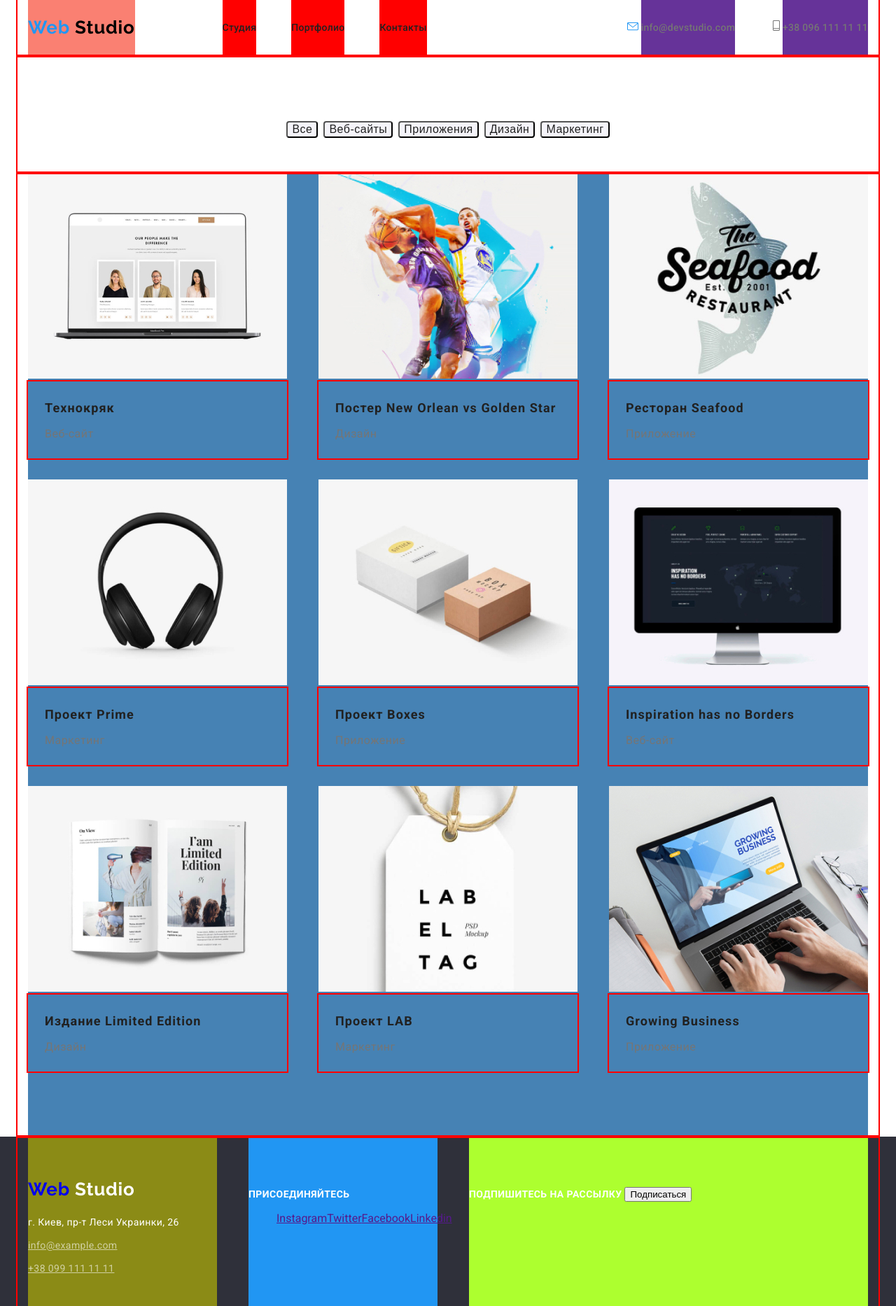
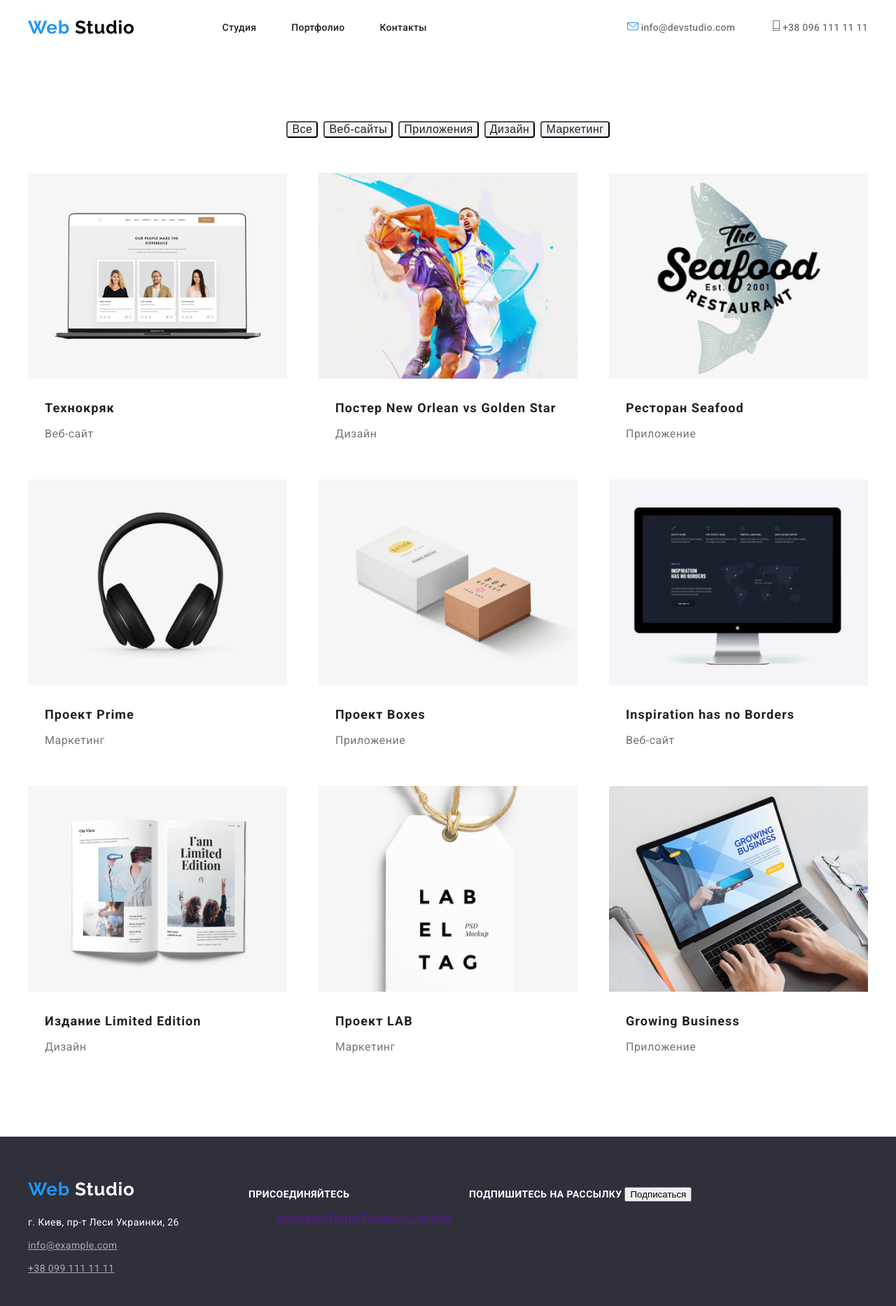
Before and after one commit to leness/goit-markup-hw-03, a plain HTML site: page portfolio.html in a window 1280 px wide. Shown: the whole page at 70% size. Drawn offline with Linux system fonts and the light colour scheme.

Commit message:
Update styles.css

```diff
--- a/CSS/styles.css
+++ b/CSS/styles.css
@@ -21,7 +21,6 @@ font-family: "Roboto", sans-serif; */
   padding-right: 15px;
   margin-left: auto;
   margin-right: auto;
-  outline: 2px solid red;
 }
 
 /* .container main-nav {
@@ -35,7 +34,7 @@ font-family: "Roboto", sans-serif; */
 .logo {
   padding-top: 24px;
   padding-bottom: 25px;
-  background-color: salmon;
+  /* background-color: salmon; */
   margin-right: 85px;
 
   font-family: Raleway;
@@ -76,9 +75,9 @@ font-family: "Roboto", sans-serif; */
   margin-right: 0;
 }
 
-.site-nav-list li {
+/* .site-nav-list li {
   background-color: red;
-}
+} */
 
 .site-nav-list .menu-item + .menu-item {
   margin-left: 50px;
@@ -108,14 +107,6 @@ font-family: "Roboto", sans-serif; */
   --accent-color: #2196f3;
 } */
 
-/* .box {
-  box-sizing: border-box;
-} */
-
-/* .container main-nav .navigation .site-nav-list .contacts {
-  display: flex;
-} */
-
 .navigation {
   display: flex;
   align-items: center;
@@ -127,8 +118,6 @@ font-family: "Roboto", sans-serif; */
   padding-top: 32px;
   padding-bottom: 32px;
   margin-right: 50px;
-
-  background-color: rebeccapurple;
 
   font-style: normal;
   font-weight: 500;
@@ -163,10 +152,6 @@ font-family: "Roboto", sans-serif; */
   justify-content: flex-end;
 }
 
-/*.btn {
-  background-color: ;
-}*/
-
 .btn {
   font-weight: 500;
   font-size: 16px;
@@ -189,13 +174,6 @@ font-family: "Roboto", sans-serif; */
   margin-right: 8px;
 }
 
-/* .filter {
-  justify-content: center;
-} */
-/* .section filter {
-  padding-top: 93px;
-} */
-
 .list-companies {
   margin-top: 0;
   margin-bottom: 0;
@@ -209,8 +187,6 @@ font-family: "Roboto", sans-serif; */
   padding-top: 94px;
   padding-bottom: 94px;
   padding-left: 0px;
-
-  background-color: royalblue;
 }
 
 .list-caption:not(:last-child) {
@@ -246,8 +222,6 @@ font-family: "Roboto", sans-serif; */
   margin-top: 0px;
   margin-bottom: 0px;
   justify-content: space-between;
-
-  background-color: skyblue;
 }
 
 .applications-item:not(:last-child) {
@@ -429,19 +403,15 @@ font-family: "Roboto", sans-serif; */
   margin-bottom: 0px;
   padding-left: 0px;
   justify-content: space-between;
-
-  /* width: calk((100% - 30px * 3) / 4); */
 }
 
 .profession-item {
-  border: 2px solid red;
+  /* border: 2px solid red; */
   width: 270px;
 }
 
 .profession-item:not(:last-child) {
   margin-right: 30px;
-
-  background-color: springgreen;
 }
 
 .clients {
@@ -453,7 +423,6 @@ font-family: "Roboto", sans-serif; */
   margin-top: 0;
   margin-bottom: 0;
   justify-content: space-between;
-  background-color: slateblue;
 }
 
 .customer {
@@ -464,17 +433,6 @@ font-family: "Roboto", sans-serif; */
 .customer:not(:last-child) {
   margin-right: 30px;
 }
-
-/* .clients-item {
-  background-color: springgreen;
-} */
-
-/* footer */
-
-/* .address-block {
-  padding-top: 60px;
-  padding-bottom: 60px;
-} */
 
 /* Portfolio */
 
@@ -488,10 +446,6 @@ font-family: "Roboto", sans-serif; */
   justify-content: center;
 }
 
-/* .filter:not(:last-child) {
-  margin-right: 8px;
-} */
-
 .heading,
 .heading-title {
   display: none;
@@ -504,8 +458,6 @@ font-family: "Roboto", sans-serif; */
   padding-left: 0;
 
   padding-bottom: 93px;
-
-  background-color: steelblue;
 }
 
 .projects:not(:nth-child(3n)) {
@@ -521,15 +473,11 @@ font-family: "Roboto", sans-serif; */
   padding-right: 24px;
   padding-top: 20px;
   padding-bottom: 20px;
-
-  outline: 2px solid red;
 }
 
 .footer > .container {
   display: flex;
   justify-content: space-between;
-  /* align-items: baseline; */
-  /* flex-grow: 1 1 2; */
 }
 
 .logo-footer {
@@ -540,27 +488,22 @@ font-family: "Roboto", sans-serif; */
   line-height: 1.19;
   letter-spacing: 0.03em;
   text-decoration: none;
+  color: #2196f3;
 }
 
 .address-block {
   width: 270px;
   padding-top: 60px;
-
-  background-color: rgb(139, 139, 22);
 }
 
 .join-item {
   width: 270px;
   padding-top: 72px;
   padding-bottom: 100px;
-
-  background-color: #2196f3;
 }
 
 .subscribe-item {
   width: 570px;
   padding-top: 72px;
   padding-bottom: 94px;
-
-  background-color: greenyellow;
 }
```
